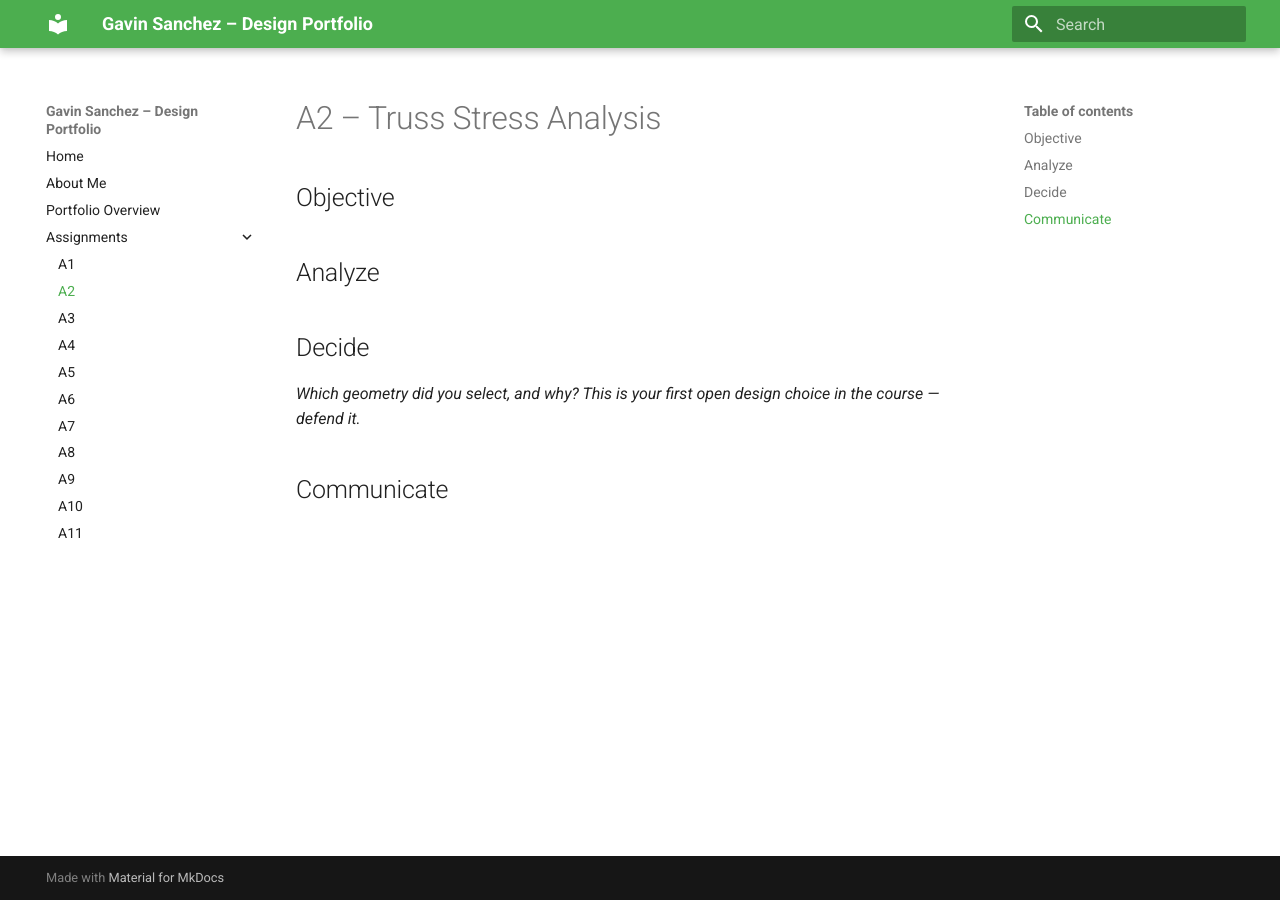
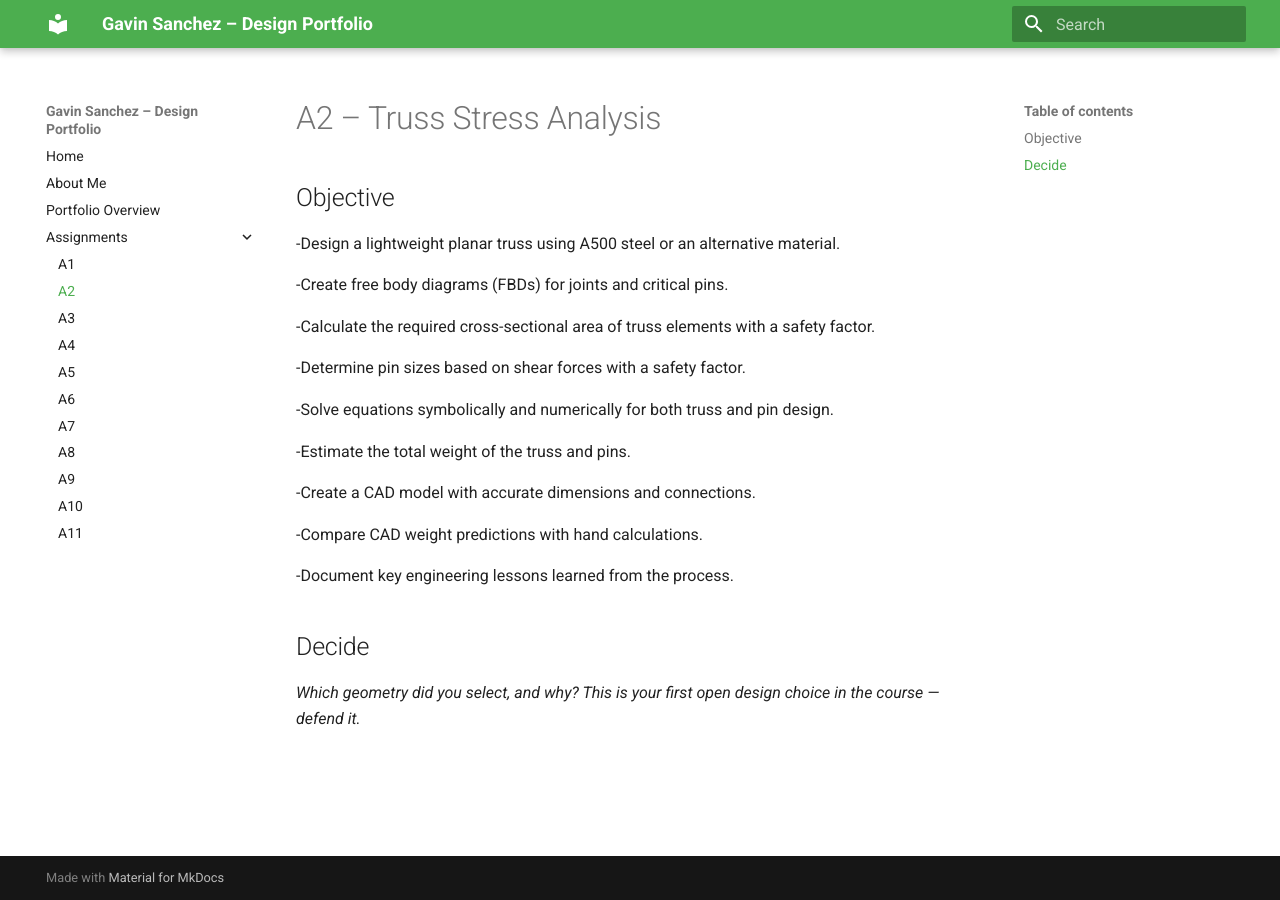
Before and after one commit to GavinSanch/Gavins-design-projects-portfolio, an MkDocs documentation site: the page built from docs/assignments/A02/index.md, in a window 1280 px wide. Built offline with MkDocs 1.6.1 and Material for MkDocs 9.7.7, drawn with Linux system fonts in a browser that asks for light colours.

Commit message:
Update index.md

```diff
--- a/docs/assignments/A02/index.md
+++ b/docs/assignments/A02/index.md
@@ -1,12 +1,26 @@
 # A2 – Truss Stress Analysis
 
 ## Objective
+-Design a lightweight planar truss using A500 steel or an alternative material.
+
+-Create free body diagrams (FBDs) for joints and critical pins.
+
+-Calculate the required cross-sectional area of truss elements with a safety factor.
+
+-Determine pin sizes based on shear forces with a safety factor.
+
+-Solve equations symbolically and numerically for both truss and pin design.
+
+-Estimate the total weight of the truss and pins.
+
+-Create a CAD model with accurate dimensions and connections.
+
+-Compare CAD weight predictions with hand calculations.
+
+-Document key engineering lessons learned from the process.
 
 
-## Analyze
 
 
 ## Decide
 _Which geometry did you select, and why? This is your first open design choice in the course — defend it._
-
-## Communicate
```
